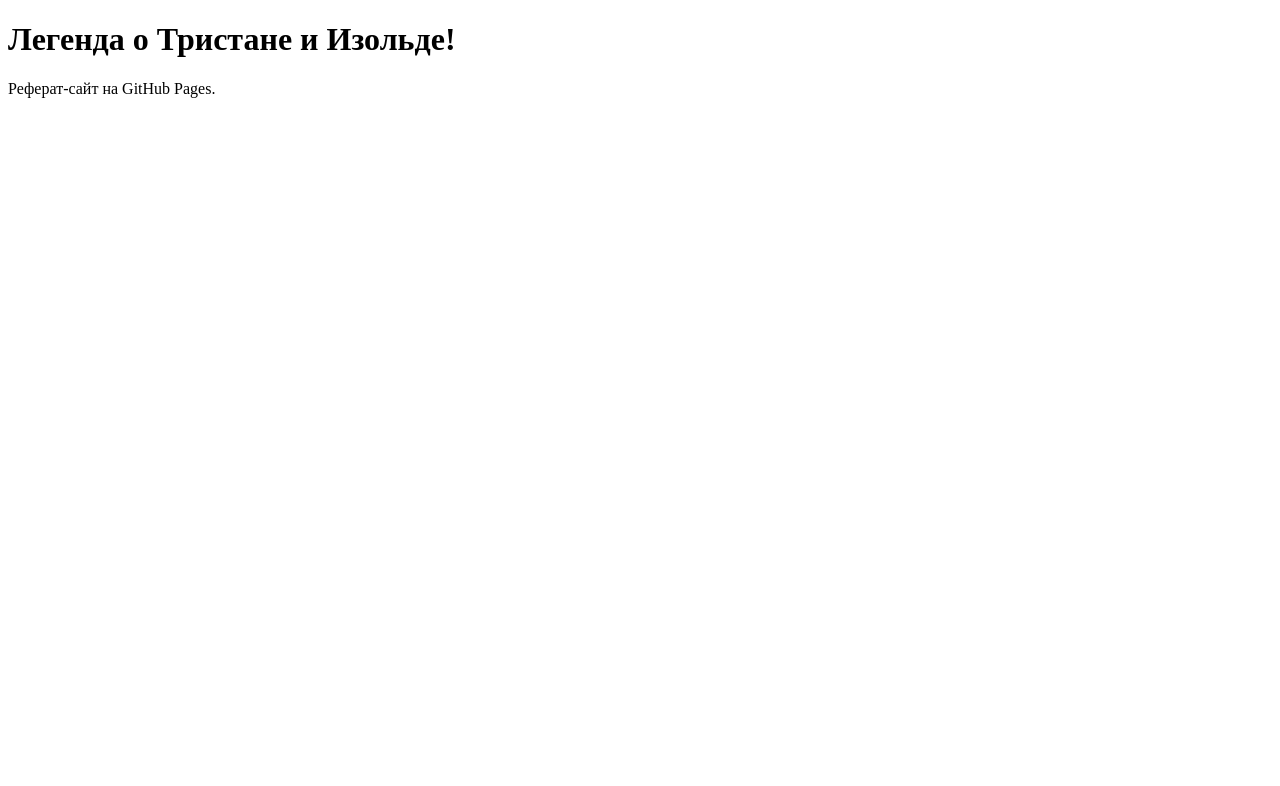
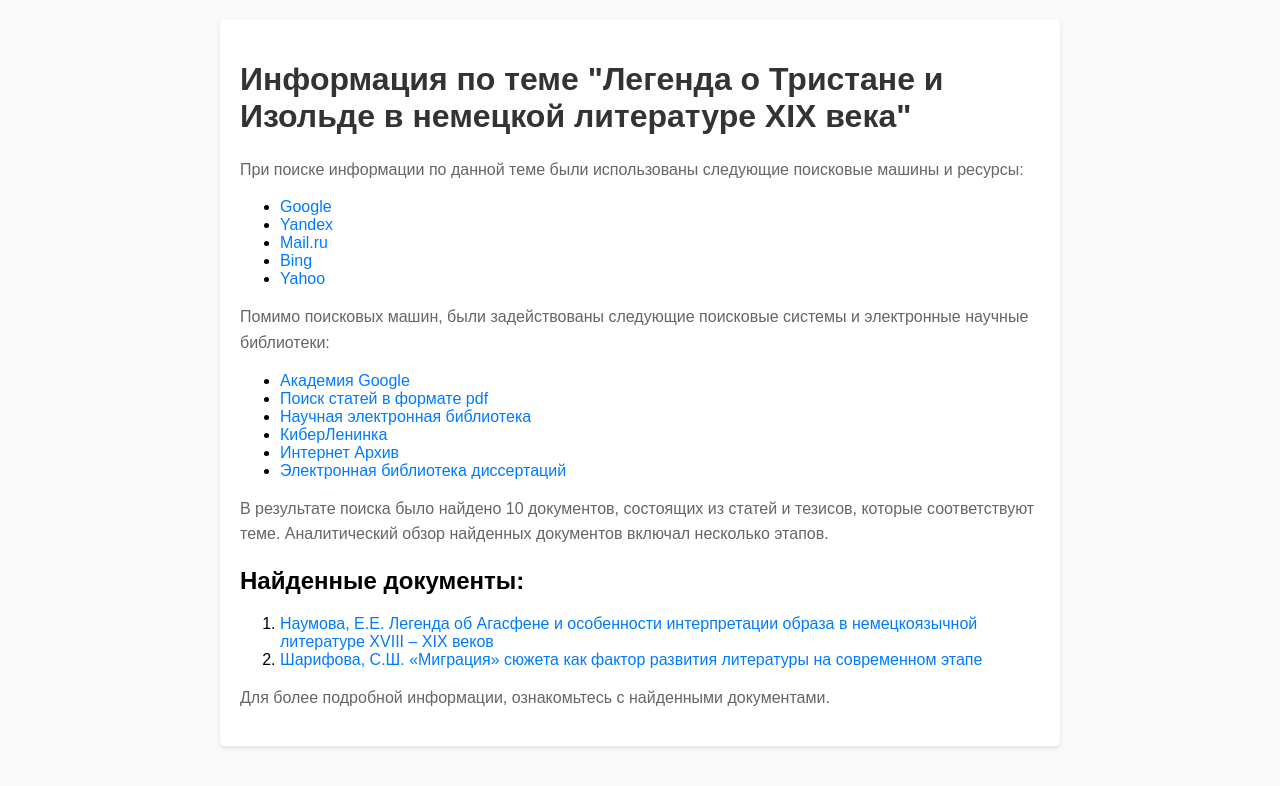
Before and after one commit to AnnaZalevskaya/AnnaZalevskaya.github.io, a plain HTML site: page index.html in a window 1280 px wide. Drawn offline with Linux system fonts and the light colour scheme.

Commit message:
Update index.html

```diff
--- a/index.html
+++ b/index.html
@@ -1,13 +1,79 @@
 <!DOCTYPE html>
 <html lang="ru">
+
 <head>
     <meta charset="UTF-8">
     <meta name="viewport" content="width=device-width, initial-scale=1.0">
-       <title>Реферат</title>
-       <link rel="stylesheet" href="styles.css"> <!-- Если у вас есть файл стилей -->
+    <title>Информация по теме "Легенда о Тристане и Изольде в немецкой литературе XIX века"</title>
+    <style>
+        body {
+            font-family: Arial, sans-serif;
+            margin: 0;
+            padding: 0;
+            background-color: #f9f9f9;
+        }
+
+        .container {
+            max-width: 800px;
+            margin: 20px auto;
+            padding: 20px;
+            background-color: #fff;
+            border-radius: 5px;
+            box-shadow: 0 2px 4px rgba(0, 0, 0, 0.1);
+        }
+
+        h1 {
+            color: #333;
+        }
+
+        p {
+            color: #666;
+            line-height: 1.6;
+        }
+
+        a {
+            color: #007bff;
+            text-decoration: none;
+        }
+
+        a:hover {
+            text-decoration: underline;
+        }
+    </style>
 </head>
+
 <body>
-       <h1>Легенда о Тристане и Изольде!</h1>
-       <p>Реферат-сайт на GitHub Pages.</p>
+    <div class="container">
+        <h1>Информация по теме "Легенда о Тристане и Изольде в немецкой литературе XIX века"</h1>
+        <p>При поиске информации по данной теме были использованы следующие поисковые машины и ресурсы:</p>
+        <ul>
+            <li><a href="http://www.google.com.by/">Google</a></li>
+            <li><a href="http://www.yandex.ru/">Yandex</a></li>
+            <li><a href="http://www.mail.ru/">Mail.ru</a></li>
+            <li><a href="https://www.bing.com/">Bing</a></li>
+            <li><a href="https://www.yahoo.com/">Yahoo</a></li>
+        </ul>
+
+        <p>Помимо поисковых машин, были задействованы следующие поисковые системы и электронные научные библиотеки:</p>
+        <ul>
+            <li><a href="https://scholar.google.com/">Академия Google</a></li>
+            <li><a href="https://www.freefullpdf.com/">Поиск статей в формате pdf</a></li>
+            <li><a href="https://elibrary.ru/">Научная электронная библиотека</a></li>
+            <li><a href="https://cyberleninka.ru/">КиберЛенинка</a></li>
+            <li><a href="https://archive.org/">Интернет Архив</a></li>
+            <li><a href="https://disserCat.ru/">Электронная библиотека диссертаций</a></li>
+        </ul>
+
+        <p>В результате поиска было найдено 10 документов, состоящих из статей и тезисов, которые соответствуют теме. Аналитический обзор найденных документов включал несколько этапов.</p>
+
+        <h2>Найденные документы:</h2>
+        <ol>
+            <li><a href="file:///E:/Users/user/Downloads/16-28-1-SM.pdf">Наумова, Е.Е. Легенда об Агасфене и особенности интерпретации образа в немецкоязычной литературе XVIII – XIX веков</a></li>
+            <li><a href="file:///E:/Users/user/Downloads/philolavk,+14-22.pdf">Шарифова, С.Ш. «Миграция» сюжета как фактор развития литературы на современном этапе</a></li>
+        </ol>
+
+        <p>Для более подробной информации, ознакомьтесь с найденными документами.</p>
+    </div>
 </body>
+
 </html>
```
Lines whose indentation alone changed are shown as unchanged.
